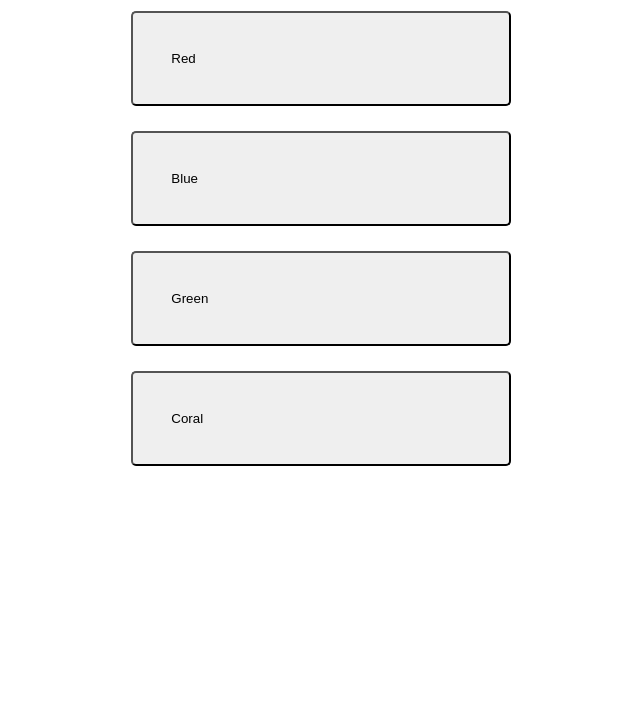
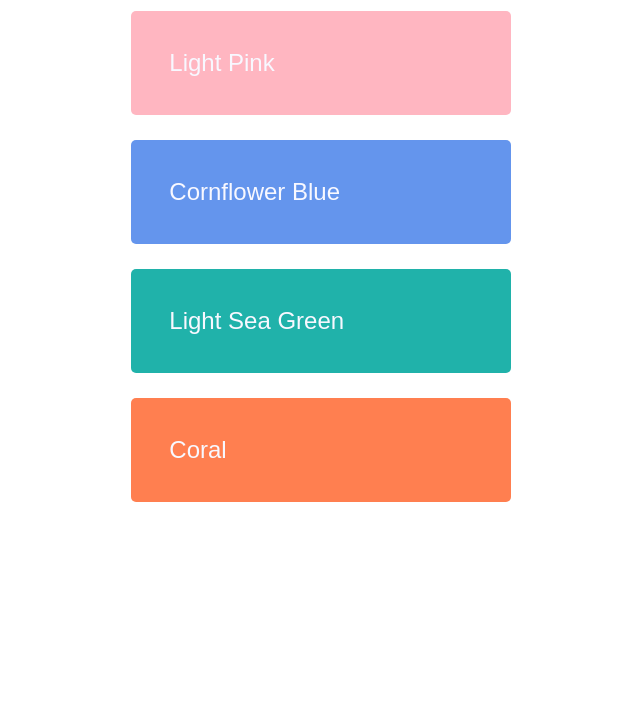
Before and after one commit to abbigailabas/UsingSocketio, a plain HTML site: page website/index.html in a window 1280 px wide. Shown: the part 73-800 px from the top of the page, without its empty margins (319-959 px from the left). Drawn offline with nearby package versions, Linux system fonts and the light colour scheme; no server answers.

Commit message:
changed the colours and made them pretty lol

```diff
--- a/website/index.html
+++ b/website/index.html
@@ -9,28 +9,46 @@
         body {
             font-family: futura;
             text-align: center;
+            color: plum;
         }
         button {
             width: 30%;
             padding: 3%;
             border-radius: 5px;
+            border: none;
             margin: 0 auto;
             margin-top: 2%;
             display: flex;
             flex-direction: column;
+            color: ghostwhite;
+            font-size: 1.5em;
         }
+        .btn1 {
+            background-color: lightpink;
+        }
+        .btn2 {
+            background-color: cornflowerblue;
+        }
+        .btn3 {
+            background-color: lightseagreen;
+        }
+        .btn4 {
+            background-color: coral;
+        }
+
     </style>
 
 </head>
 
 <body>
+    <div id="everything">
     <h1>Change Colours</h1>
 
-    <button onclick="buttonPressed('red')">Red</button>
-    <button onclick="buttonPressed('blue')">Blue</button>
-    <button onclick="buttonPressed('lightseagreen')">Green</button>
-    <button onclick="buttonPressed('coral')">Coral</button>
-
+    <button onclick="buttonPressed('lightpink')" class="btn1">Light Pink</button>
+    <button onclick="buttonPressed('cornflowerblue')" class="btn2">Cornflower Blue</button>
+    <button onclick="buttonPressed('lightseagreen')" class="btn3">Light Sea Green</button>
+    <button onclick="buttonPressed('coral')" class="btn4">Coral</button>
+    </div>
     <script src="/socket.io/socket.io.js"></script>
     <script src="http://code.jquery.com/jquery-1.11.1.js"></script>
 
```
